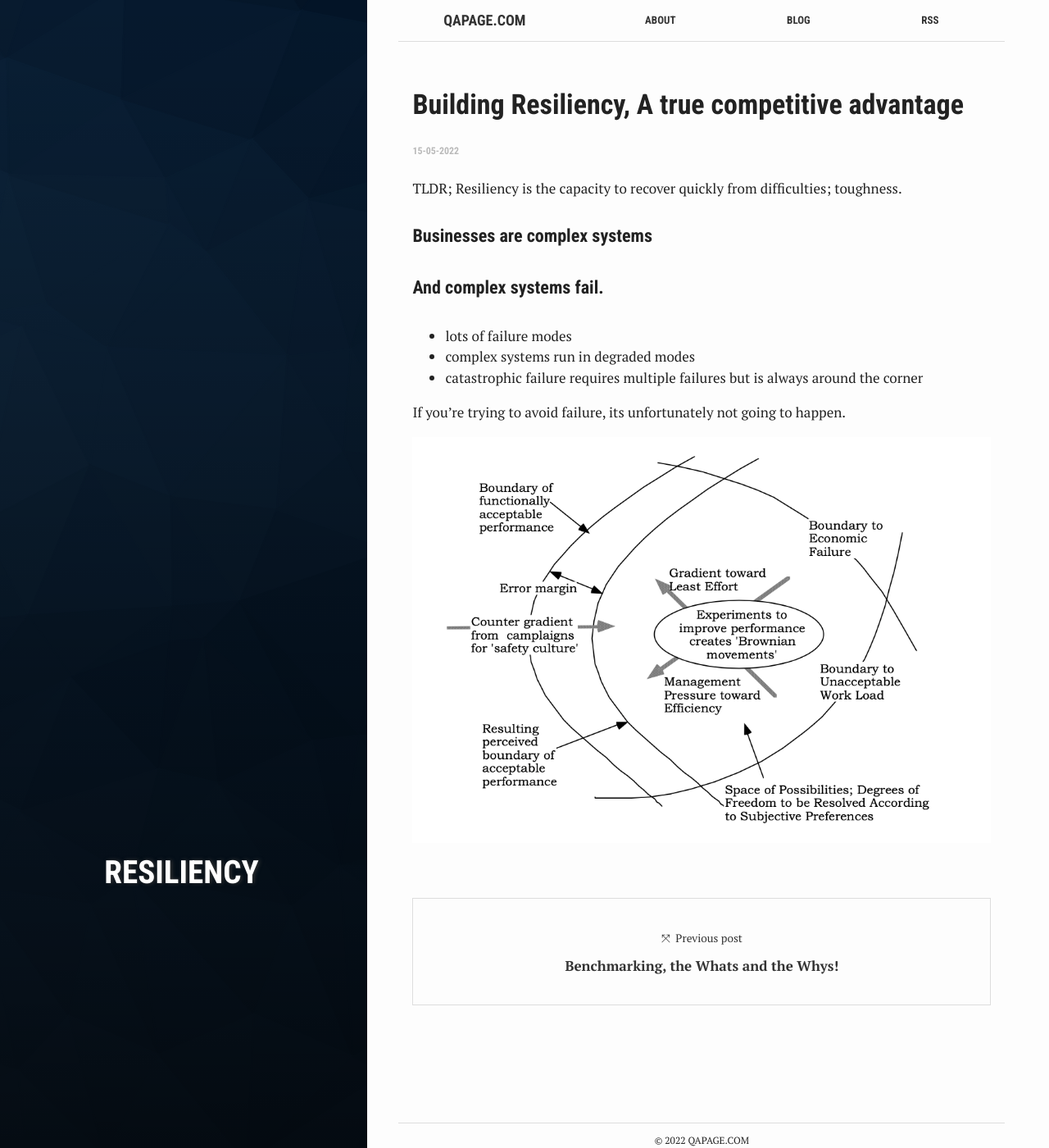
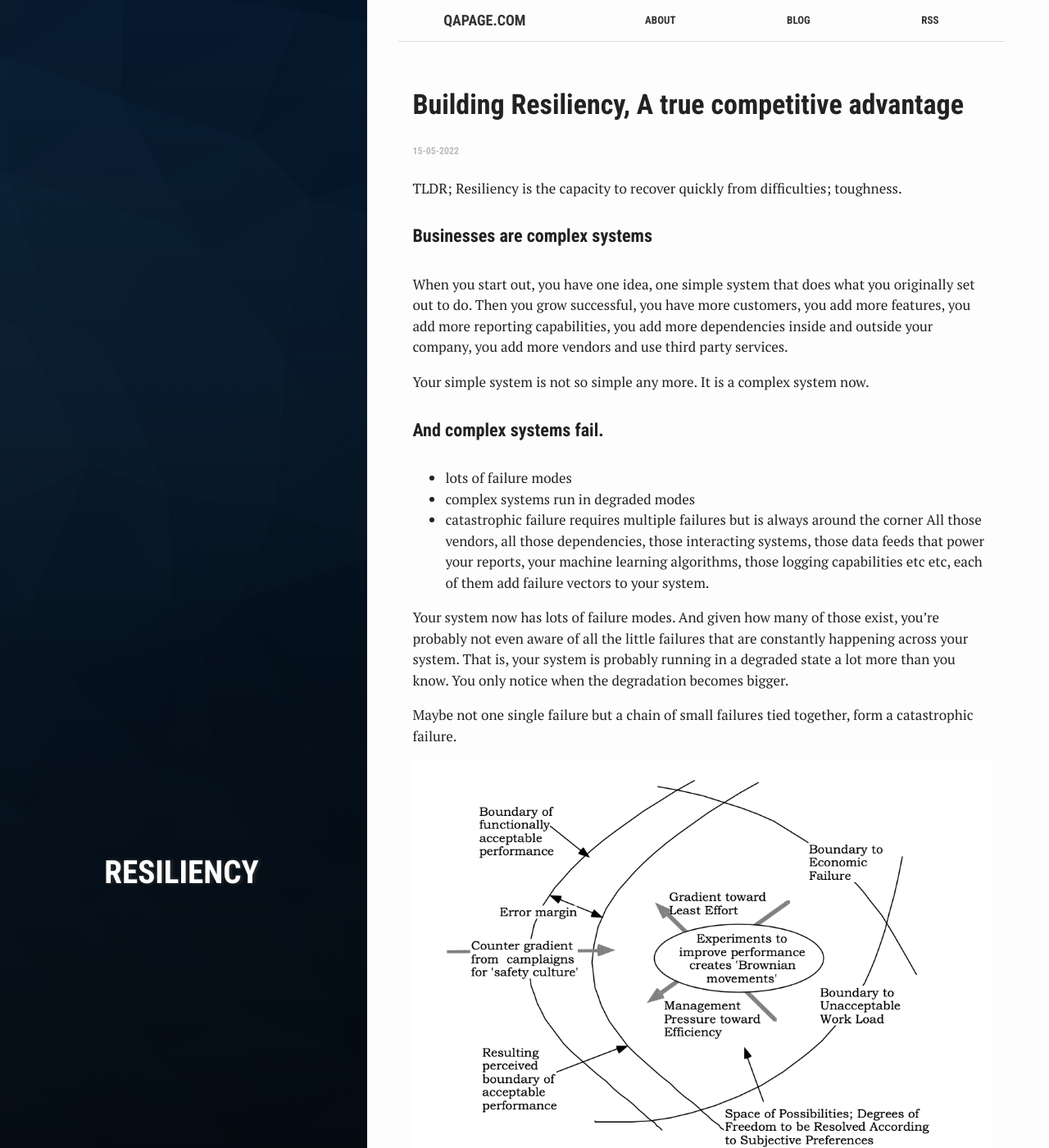
Before and after one commit to qapage/qapage.github.io, a Jekyll site: the page built from _posts/2022-05-15-Resiliency-A-Competitive-Advantage.md, in a window 1280 px wide and 1400 px high. Shown: the whole window at 82% size. Built offline with Jekyll 4.4.1, drawn with Linux system fonts in a browser that asks for light colours.

Commit message:
Added more content

```diff
--- a/_posts/2022-05-15-Resiliency-A-Competitive-Advantage.md
+++ b/_posts/2022-05-15-Resiliency-A-Competitive-Advantage.md
@@ -9,13 +9,18 @@ TLDR; Resiliency is the capacity to recover quickly from difficulties;
 toughness.
 
 #### Businesses are complex systems
+When you start out, you have one idea, one simple system that does what you originally set out to do. Then you grow successful, you have more customers, you add more features, you add more reporting capabilities, you add more dependencies inside and outside your company, you add more vendors and use third party services.
+
+Your simple system is not so simple any more. It is a complex system now.
 
 #### And complex systems fail.
-
 * lots of failure modes
 * complex systems run in degraded modes
 * catastrophic failure requires multiple failures but is always around the corner
+All those vendors, all those dependencies, those interacting systems, those data feeds that power your reports, your machine learning algorithms, those logging capabilities etc etc, each of them add failure vectors to your system.
 
-If you're trying to avoid failure, its unfortunately not going to happen.
+Your system now has lots of failure modes. And given how many of those exist, you're probably not even aware of all the little failures that are constantly happening across your system. That is, your system is probably running in a degraded state a lot more than you know. You only notice when the degradation becomes bigger.
+
+Maybe not one single failure but a chain of small failures tied together, form a catastrophic failure.
 
 ![placeholder](/assets/images/Rasmussen_model_1997.png)
```
